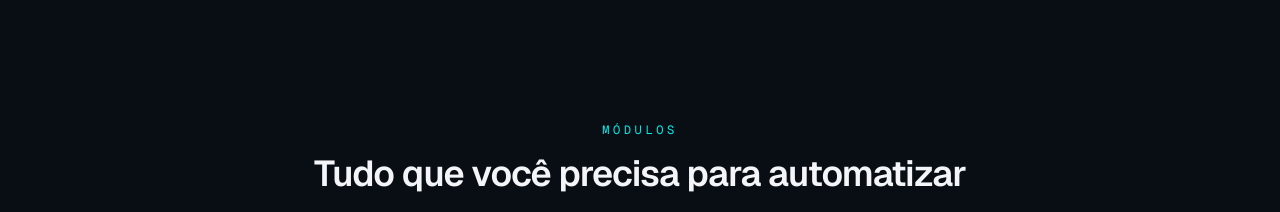
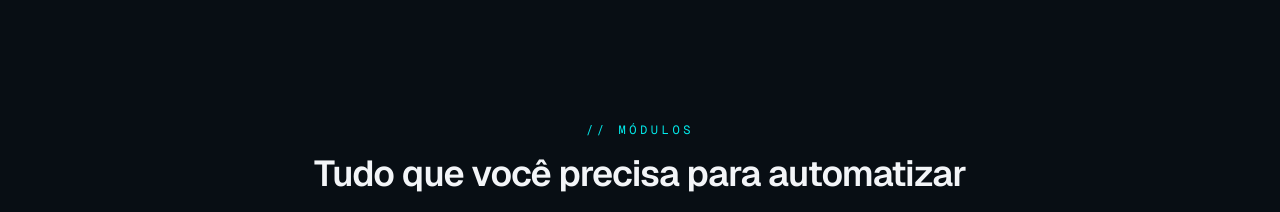
Before and after one commit to kaykymomoli/ai-futuristic-product-lab, a Next.js app in the folder projects/neuralops-ai/: page / in a window 1280 px wide. Shown: the part 2080-2292 px from the top of the page. Built offline with nearby package versions, Linux system fonts and the light colour scheme.

Commit message:
feat: add how it works section

```diff
--- a/projects/neuralops-ai/src/components/features-section.tsx
+++ b/projects/neuralops-ai/src/components/features-section.tsx
@@ -105,7 +105,7 @@ export function FeaturesSection() {
       <div className="mx-auto max-w-6xl">
         <div className="mx-auto max-w-2xl text-center">
           <p className="font-mono text-xs uppercase tracking-[0.3em] text-primary">
-            Módulos
+            // Módulos
           </p>
           <h2 className="mt-4 text-balance text-3xl font-semibold tracking-tight sm:text-4xl">
             Tudo que você precisa para automatizar
```
